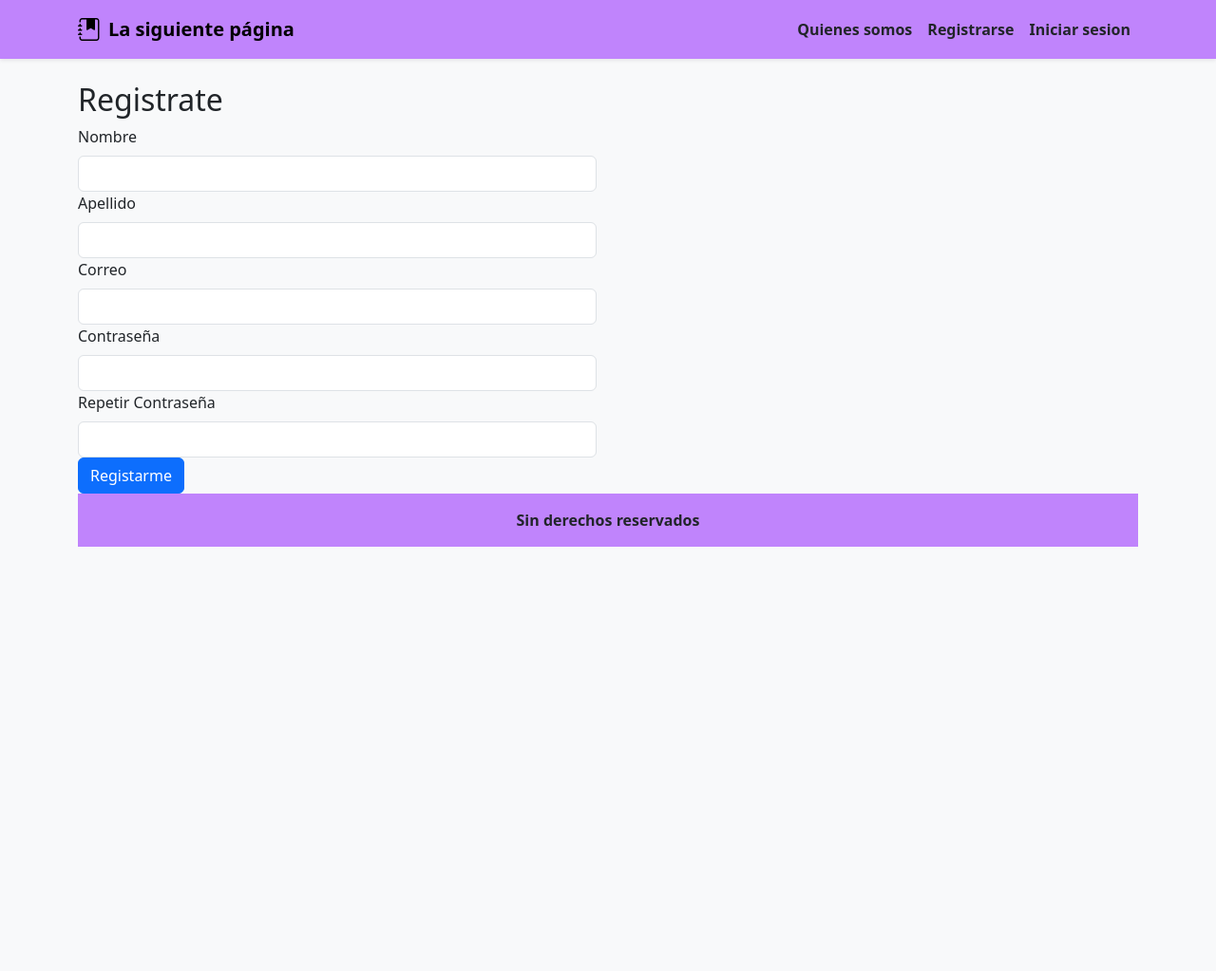
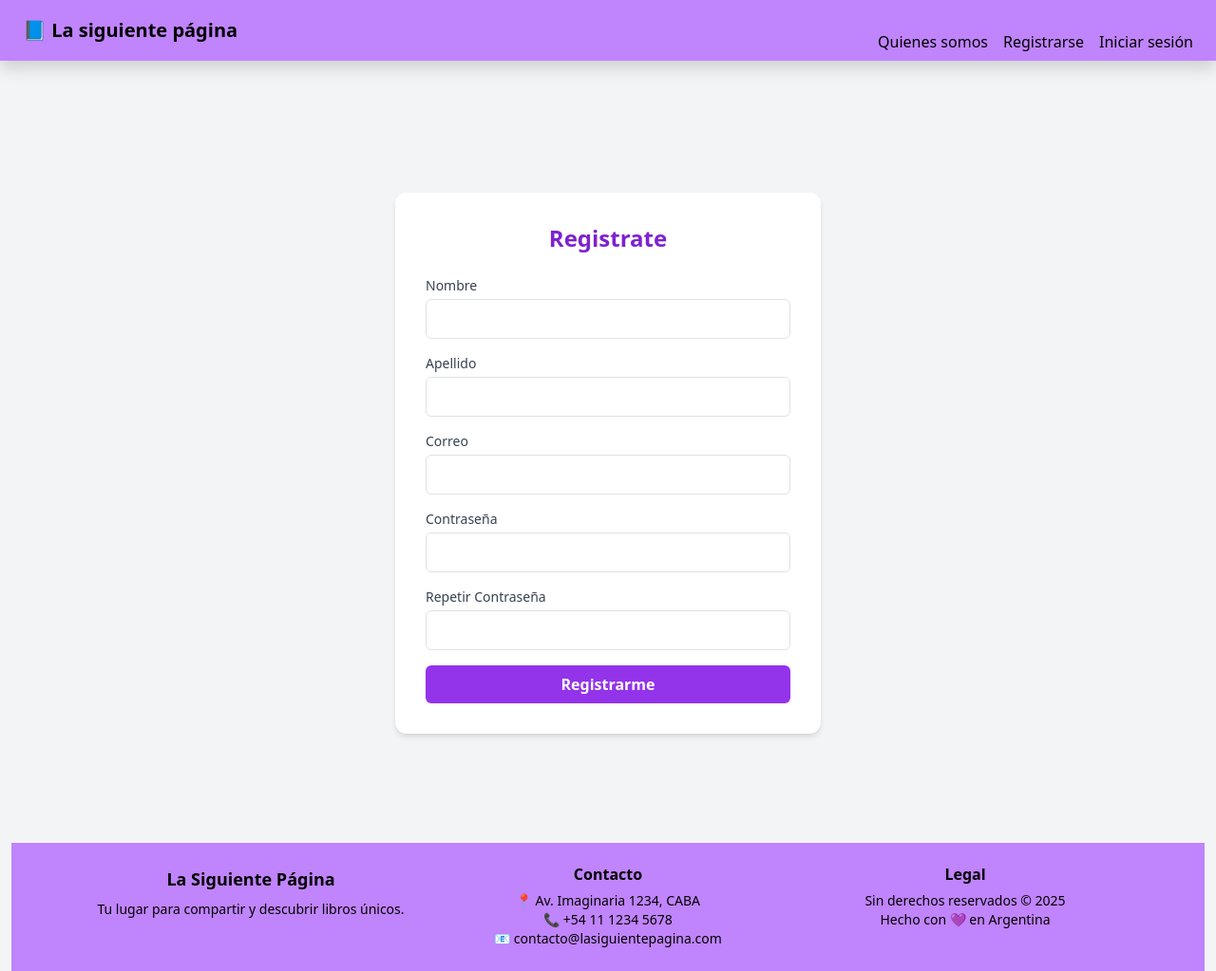
Before and after one commit to abrilhayes1/parcial_hayes, a PHP site: page /pages/registro.php in a window 1280 px wide. Shown: the whole page at 95% size. Before the commit the page ends 576 px from the top, so only its background shows below. Run offline with PHP 8.4, Linux system fonts and the light colour scheme; some libraries are stand-ins or nearby versions.

Commit message:
Casi listo
Ya funciona la carga de imagenes
Cambie el estilo a tailwind
Log In terminado
Registro terminado
Faltan detalles estetitcos y funcionalidades de admin

```diff
--- a/asset/css/desktop.ini
+++ /dev/null
@@ -1,2 +0,0 @@
-[.ShellClassInfo]
-IconResource=C:\Program Files\Google\Drive File Stream\99.0.0.0\GoogleDriveFS.exe,26
--- a/asset/desktop.ini
+++ /dev/null
@@ -1,2 +0,0 @@
-[.ShellClassInfo]
-IconResource=C:\Program Files\Google\Drive File Stream\99.0.0.0\GoogleDriveFS.exe,26
--- a/asset/js/desktop.ini
+++ /dev/null
@@ -1,2 +0,0 @@
-[.ShellClassInfo]
-IconResource=C:\Program Files\Google\Drive File Stream\99.0.0.0\GoogleDriveFS.exe,26
--- a/components/include/footer.php
+++ b/components/include/footer.php
@@ -1,8 +1,26 @@
-<footer class=" text-white text-center py-3 mt-auto" style="background-color: #c084fc;">
-    <div class="container-fluid">
-    <p class="m-0 text-dark fw-semibold">Sin derechos reservados</p>
+<footer class="bg-[#c084fc] text-black py-6 mt-auto w-full">
+    <div class="max-w-6xl mx-auto px-4 grid grid-cols-1 md:grid-cols-3 gap-6 text-center md:text-left">
+        <!-- Sección 1: Marca -->
+        <div>
+            <h3 class="text-lg font-bold mb-2">La Siguiente Página</h3>
+            <p class="text-sm">Tu lugar para compartir y descubrir libros únicos.</p>
+        </div>
+
+        <!-- Sección 2: Contacto -->
+        <div>
+            <h4 class="text-md font-semibold mb-2">Contacto</h4>
+            <p class="text-sm">📍 Av. Imaginaria 1234, CABA</p>
+            <p class="text-sm">📞 +54 11 1234 5678</p>
+            <p class="text-sm">📧 contacto@lasiguientepagina.com</p>
+        </div>
+
+        <!-- Sección 3: Legal -->
+        <div>
+            <h4 class="text-md font-semibold mb-2">Legal</h4>
+            <p class="text-sm">Sin derechos reservados © 2025</p>
+            <p class="text-sm">Hecho con 💜 en Argentina</p>
+        </div>
     </div>
-
-    </footer>
+</footer>
 </body>
 </html>
--- a/components/include/header.php
+++ b/components/include/header.php
@@ -11,104 +11,68 @@ session_start();
     <title>La Página Siguiente</title>
     <link rel="stylesheet" href="https://cdn.jsdelivr.net/npm/bootstrap@5.3.3/dist/css/bootstrap.min.css">
     <link rel="stylesheet" href="https://cdn.jsdelivr.net/npm/bootstrap-icons@1.10.5/font/bootstrap-icons.css">
+    <script src="https://cdn.tailwindcss.com"></script>
+
+
 </head>
 
-<body class="bg-light">
-    <header>
-        <nav class="navbar navbar-expand-lg navbar-light shadow-sm" style="background-color: #c084fc;">
-            <div class="container">
-
-                <a class="navbar-brand fw-bold d-flex align-items-center" href="../index.php">
-                    <i class="bi bi-journal-bookmark-fill me-2 fs-4"></i>
-                    La siguiente página
+<body class="bg-gray-100 text-gray-800 min-h-screen">
+    <header class="bg-[#c084fc] shadow">
+    <div class="max-w-7xl mx-auto px-4 sm:px-6 lg:px-8">
+        <div class="flex justify-between h-16 items-center">
+            <div class="flex items-center">
+                <a href="../index.php" class="text-black font-bold text-xl flex items-center gap-2">
+                    📘 La siguiente página
                 </a>
-
-
-                <button class="navbar-toggler" type="button" data-bs-toggle="collapse" data-bs-target="#navbarNav">
-                    <span class="navbar-toggler-icon"></span>
+            </div>
+            <div class="md:hidden">
+                <button id="menu-btn" class="text-black focus:outline-none text-2xl">
+                    ☰
                 </button>
-
-
-                <div class="collapse navbar-collapse" id="navbarNav">
-
-                    <ul class="navbar-nav me-auto mb-2 mb-lg-0">
-                        <?php
-                        require_once(__DIR__ . '/../conf/conf.php');
-                        if (isset($_SESSION['tipo']) && $_SESSION['tipo'] == 2) {
-                            $consulta = "SELECT * FROM categorias";
-                            $resultado = mysqli_query($con, $consulta);
-                            while ($fila = mysqli_fetch_array($resultado)) {
-                                echo "
-                                <li class='nav-item'>
-                                    <a class='nav-link text-dark fw-semibold' href='../pages/categoria.php?id={$fila['id_categoria']}'>
-                                        {$fila['nombre']}
-                                    </a>
-                                </li>";
-                            }
-                        }
-                        ?>
-                    </ul>
-
-
-                    <ul class="navbar-nav mb-2 mb-lg-0">
+            </div>
+            <div id="menu" class="hidden md:flex md:items-center md:gap-6 w-full md:w-auto mt-4 md:mt-0">
+                <ul class="flex flex-col md:flex-row md:gap-4 text-black font-medium w-full md:w-auto">
                     <?php
                     if (!isset($_SESSION['id_usuarios'])) {
                         echo "
-                        <li class='nav-item'>
-                            <a class='nav-link text-dark fw-semibold' href='../pages/quienes_somos.php'>Quienes somos</a>
-                        </li>
-                        <li class='nav-item'>
-                            <a class='nav-link text-dark fw-semibold' href='../pages/registro.php'>Registrarse</a>
-                        </li>
-                        <li class='nav-item'>
-                            <a class='nav-link text-dark fw-semibold' href='../pages/logIn.php'>Iniciar sesion</a>
-                        </li>
-
+                        <li><a href='../pages/quienes_somos.php' class='hover:underline block py-1'>Quienes somos</a></li>
+                        <li><a href='../pages/registro.php' class='hover:underline block py-1'>Registrarse</a></li>
+                        <li><a href='../pages/logIn.php' class='hover:underline block py-1'>Iniciar sesión</a></li>
                         ";
                     } else {
-
                         if ($_SESSION['tipo'] == 1) {
                             echo "
-                            <li class='nav-item'>
-                                <a class='nav-link text-dark fw-semibold' href='../../admin/ver_usuarios.php'>Ver Usuarios</a>
-                            </li>
-                            <li class='nav-item'>
-                                <a class='nav-link text-dark fw-semibold' href='../../admin/ver_recetas.php'>Ver Libros Publicados</a>
-                            </li>
-                            <li class='nav-item'>
-                                <a class='nav-link text-dark fw-semibold' href='../admin/crear_categoria.php'>Crear categoria</a>
-                            </li>
-                            <li class='nav-item'>
-                            <a class='nav-link text-dark fw-semibold' href='../pages/quienes_somos.php'>Quienes somos</a>
-                        </li>
+                            <li><a href='../../admin/ver_usuarios.php' class='hover:underline block py-1'>Ver Usuarios</a></li>
+                            <li><a href='../../admin/ver_recetas.php' class='hover:underline block py-1'>Ver Libros Publicados</a></li>
+                            <li><a href='../admin/crear_categoria.php' class='hover:underline block py-1'>Crear Categoría</a></li>
+                            <li><a href='../pages/quienes_somos.php' class='hover:underline block py-1'>Quienes somos</a></li>
                             ";
                         }
 
-
                         if ($_SESSION['tipo'] == 2) {
                             echo "
-                            <li class='nav-item'>
-                            <a class='nav-link text-dark fw-semibold' href='../pages/quienes_somos.php'>Quienes somos</a>
-                            </li>
-                            <li class='nav-item'>
-                                <a class='nav-link text-dark fw-semibold' href='../user/panel.php'>Publicar Libro</a>
-                            </li>
-
+                            <li><a href='../pages/quienes_somos.php' class='hover:underline block py-1'>Quienes somos</a></li>
+                            <li><a href='../user/panel.php' class='hover:underline block py-1'>Publicar Libro</a></li>
                             ";
                         }
 
-
                         echo "
-                        <li class='nav-item'>
-                            <a class='nav-link text-danger fw-semibold' href='../components/security/logout.php'>Cerrar Sesión</a>
-                        </li>
+                        <li><a href='../components/security/logout.php' class='text-red-700 hover:text-red-800 block py-1'>Cerrar sesión</a></li>
                         ";
                     }
                     ?>
                 </ul>
             </div>
         </div>
-        </nav>
+    </div>
+    <script>
+        const btn = document.getElementById('menu-btn');
+        const menu = document.getElementById('menu');
+        btn.addEventListener('click', () => {
+            menu.classList.toggle('hidden');
+        });
+    </script>
 </header>
 
+
     <main class="container mt-4">
--- a/pages/registro.php
+++ b/pages/registro.php
@@ -1,57 +1,62 @@
 <?php
 include_once("../components/include/header.php");
 ?>
-<section class="row">
-    <article class="col-6">
-        <h2>Registrate</h2>
+
+<section class="flex justify-center items-center min-h-screen bg-gray-100">
+    <article class="bg-white shadow-md rounded-xl p-8 w-full max-w-md">
+        <h2 class="text-2xl font-bold text-center mb-6 text-purple-700">Registrate</h2>
+
         <?php
-            if(isset($_GET['pass'])){
-                print "<p class='text-bg-danger p-3' >Las contraseñas <strong>no</strong> coinciden</p>";
+        if (isset($_GET['pass'])) {
+            print "<p class='bg-red-100 text-red-700 p-3 rounded mb-4 text-sm text-center'>Las contraseñas <strong>no</strong> coinciden</p>";
+        }
+        if (isset($_GET['mail'])) {
+            print "<p class='bg-red-100 text-red-700 p-3 rounded mb-4 text-sm text-center'>Esta dirección de correo electrónico ya está registrada. Por favor, iniciá sesión.</p>";
+        }
+        if (isset($_GET['log'])) {
+            print "<p class='bg-green-100 text-green-700 p-3 rounded mb-4 text-sm text-center'>Te podés registrar</p>";
+        }
+        ?>
 
-            }
-            if(isset($_GET['mail'])){
-                print "<p class='text-bg-danger p-3' >Esta direccion de correo electronico ya esta registrada, por favor, inicie sesion.</p>";
-
-            }
-            if(isset($_GET['log'])){
-                print "<p class='text-bg-success p-3' >Te podes registrar</p>";
-
-            }
-        ?>
-        <form action="../components/security/alta_usr.php" method="post" >
+        <form action="../components/security/alta_usr.php" method="post" class="space-y-4">
             <div>
-                <label for="nombre" class="form-label">Nombre</label>
-                <input id="nombre" name="nombre" type="text" required class="form-control"  >
-            </div>
-            <div>
-                <label for="apellido" class="form-label">Apellido</label>
-                <input id="apellido" name="apellido" type="text" required class="form-control"  >
-
-            </div>
-            <div>
-                <label for="correo" class="form-label">Correo</label>
-                <input id="correo" name="correo" type="email" required class="form-control" >
-
-            </div>
-            <div>
-                <label for="contra_uno" class="form-label">Contraseña</label>
-                <input id="contra_uno" name="contra_uno" type="password" required class="form-control" >
-
-            </div>
-            <div>
-                <label for="contra_dos" class="form-label">Repetir Contraseña</label>
-                <input id="contra_dos" name="contra_dos" type="password" required class="form-control" >
-
-            </div>
-            <div>
-                <input type="submit" value="Registarme" class="btn btn-primary">
+                <label for="nombre" class="block text-sm font-medium text-gray-700 mb-1">Nombre</label>
+                <input id="nombre" name="nombre" type="text" required
+                    class="w-full border border-gray-300 rounded-md px-3 py-2 focus:outline-none focus:ring-2 focus:ring-purple-400">
             </div>
 
+            <div>
+                <label for="apellido" class="block text-sm font-medium text-gray-700 mb-1">Apellido</label>
+                <input id="apellido" name="apellido" type="text" required
+                    class="w-full border border-gray-300 rounded-md px-3 py-2 focus:outline-none focus:ring-2 focus:ring-purple-400">
+            </div>
 
+            <div>
+                <label for="correo" class="block text-sm font-medium text-gray-700 mb-1">Correo</label>
+                <input id="correo" name="correo" type="email" required
+                    class="w-full border border-gray-300 rounded-md px-3 py-2 focus:outline-none focus:ring-2 focus:ring-purple-400">
+            </div>
+
+            <div>
+                <label for="contra_uno" class="block text-sm font-medium text-gray-700 mb-1">Contraseña</label>
+                <input id="contra_uno" name="contra_uno" type="password" required
+                    class="w-full border border-gray-300 rounded-md px-3 py-2 focus:outline-none focus:ring-2 focus:ring-purple-400">
+            </div>
+
+            <div>
+                <label for="contra_dos" class="block text-sm font-medium text-gray-700 mb-1">Repetir Contraseña</label>
+                <input id="contra_dos" name="contra_dos" type="password" required
+                    class="w-full border border-gray-300 rounded-md px-3 py-2 focus:outline-none focus:ring-2 focus:ring-purple-400">
+            </div>
+
+            <div>
+                <input type="submit" value="Registrarme"
+                    class="w-full bg-purple-600 hover:bg-purple-700 text-white font-semibold py-2 px-4 rounded-md transition duration-200">
+            </div>
         </form>
     </article>
+</section>
 
-</section>
 <?php
 include_once("../components/include/footer.php");
 ?>
```
Also changed, not shown: pages/inicio.php (+37 -35 lines), pages/logIn.php (+20 -17 lines), user/alta/alta.php (+3 -6 lines), imgs/1753882277.jpg (added), imgs/1753882350.jpg (added), imgs/1753882610.jpg (added), imgs/1753882828.jpg (added), imgs/1753883079.jpg (added), imgs/1753883657.jpg (added). Lines whose indentation alone changed are shown as unchanged.
